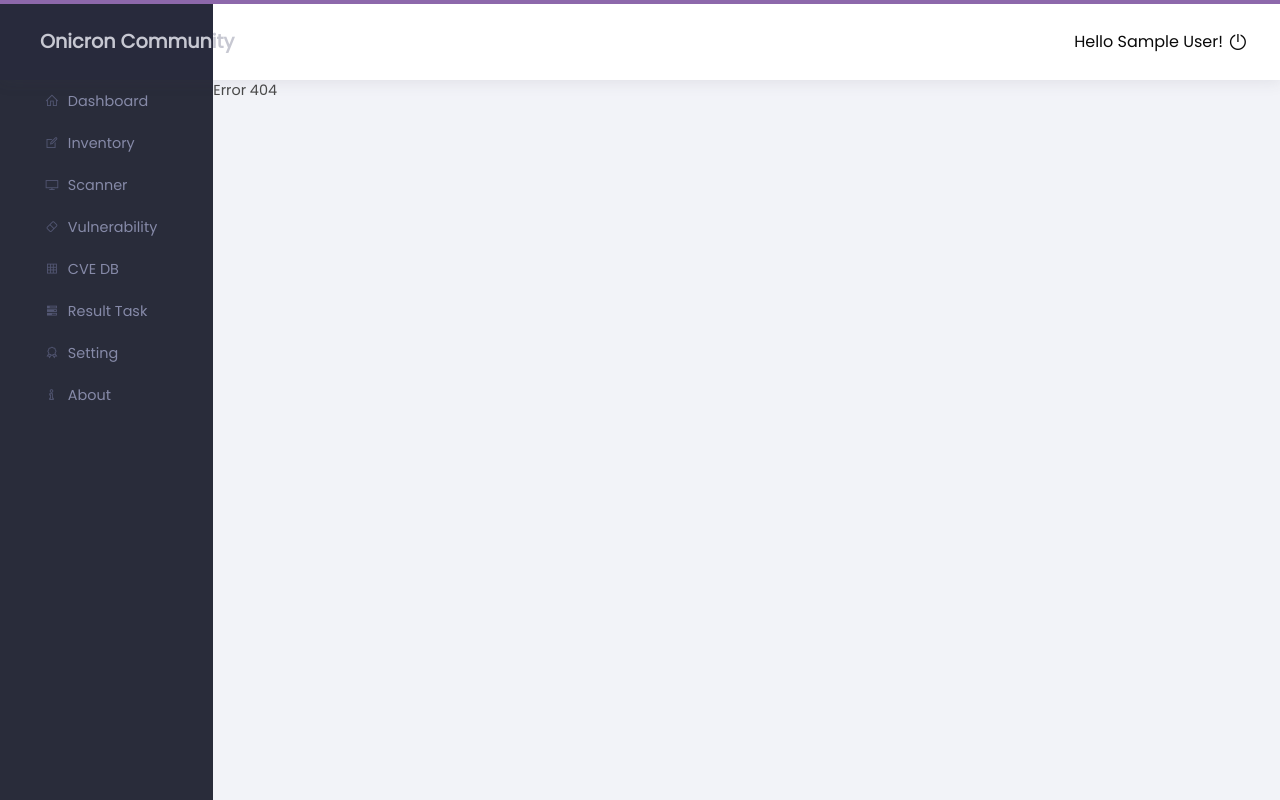
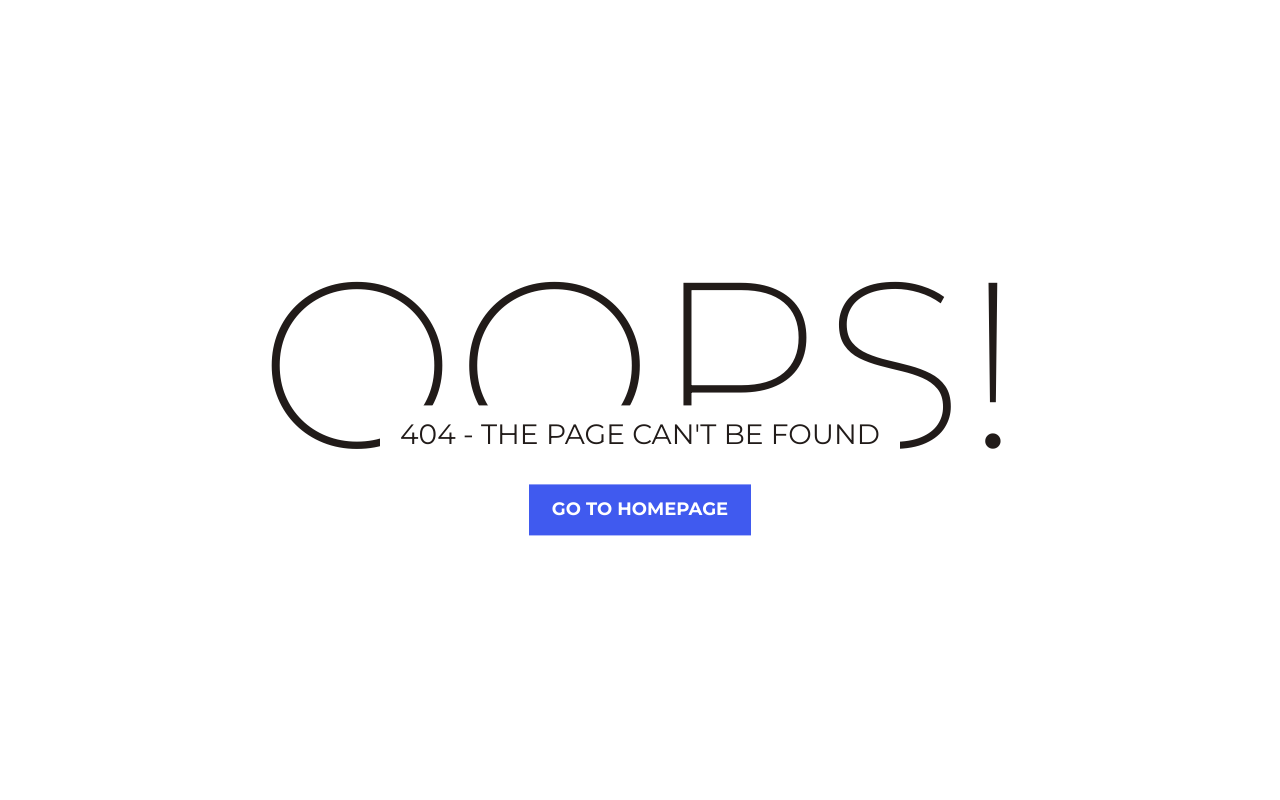
Before and after one commit to crocup/Fenix-VM, a Flask app: page /inventory/delete/ in a window 1280 px wide. Run offline with Flask 2, Linux system fonts and the light colour scheme; a user stored in the database is signed in; tables that the repository leaves empty hold one stand-in row (values such as "Sample post"); some libraries are stand-ins or nearby versions.

Commit message:
add page 404

```diff
--- a/app/main.py
+++ b/app/main.py
@@ -10,7 +10,7 @@ from .result import last_result
 from .cve import find_cve
 from .scanner import Scanner
 
-q = Queue(connection=Redis(), default_timeout=500)
+q = Queue(connection=Redis(), default_timeout=1500)
 main = Blueprint('main', __name__)
 
 
@@ -32,79 +32,73 @@ def about():
     return render_template('about.html', name=current_user.name)
 
 
-@main.route('/setting')
+@main.route('/setting', methods=['GET', 'POST'])
 @login_required
 def setting():
-    config_json_setting = get_config()
-    return render_template('setting.html',
-                           name=current_user.name,
-                           ips=config_json_setting['network']['ip'],
-                           api=config_json_setting['vulners']['api'],
-                           interface=config_json_setting["network"]["interface"],
-                           inventory=config_json_setting['scheduler']['inventory'],
-                           scanner=config_json_setting['scheduler']['scanner'],
-                           cve=config_json_setting['scheduler']['cve']
-                           )
+    if request.method == 'POST':
+        config_json = get_config()
+        ips = request.form.get('text')
+        interface = request.form.get('interface')
+        api_s = request.form.get('api')
+        inventory_p = request.form.get('inventory')
+        scanner_p = request.form.get('scanner')
+        cve_p = request.form.get('cve')
+        config_json['network']['ip'] = ips
+        config_json['network']['interface'] = interface
+        config_json['vulners']['api'] = api_s
+        config_json['scheduler']['inventory'] = inventory_p
+        config_json['scheduler']['scanner'] = scanner_p
+        config_json['scheduler']['cve'] = cve_p
+        with open('app/config.json', 'w') as f:
+            json.dump(config_json, f, indent=4)
+        config_json = get_config()
+        return render_template('setting.html',
+                               name=current_user.name,
+                               ips=config_json['network']['ip'],
+                               api=config_json['vulners']['api'],
+                               interface=config_json["network"]["interface"],
+                               inventory=config_json['scheduler']['inventory'],
+                               scanner=config_json['scheduler']['scanner'],
+                               cve=config_json['scheduler']['cve']
+                               )
+    else:
+        config_json_setting = get_config()
+        return render_template('setting.html',
+                               name=current_user.name,
+                               ips=config_json_setting['network']['ip'],
+                               api=config_json_setting['vulners']['api'],
+                               interface=config_json_setting["network"]["interface"],
+                               inventory=config_json_setting['scheduler']['inventory'],
+                               scanner=config_json_setting['scheduler']['scanner'],
+                               cve=config_json_setting['scheduler']['cve']
+                               )
 
 
-@main.route('/setting', methods=['POST'])
-@login_required
-def setting_post():
-    config_json = get_config()
-    ips = request.form.get('text')
-    interface = request.form.get('interface')
-    api_s = request.form.get('api')
-    inventory_p = request.form.get('inventory')
-    scanner_p = request.form.get('scanner')
-    cve_p = request.form.get('cve')
-    config_json['network']['ip'] = ips
-    config_json['network']['interface'] = interface
-    config_json['vulners']['api'] = api_s
-    config_json['scheduler']['inventory'] = inventory_p
-    config_json['scheduler']['scanner'] = scanner_p
-    config_json['scheduler']['cve'] = cve_p
-    with open('app/config.json', 'w') as f:
-        json.dump(config_json, f, indent=4)
-    config_json = get_config()
-    return render_template('setting.html',
-                           name=current_user.name,
-                           ips=config_json['network']['ip'],
-                           api=config_json['vulners']['api'],
-                           interface=config_json["network"]["interface"],
-                           inventory=config_json['scheduler']['inventory'],
-                           scanner=config_json['scheduler']['scanner'],
-                           cve=config_json['scheduler']['cve']
-                           )
-
-
-@main.route('/inventory')
+@main.route('/inventory', methods=['GET', 'POST'])
 @login_required
 def inventory():
-    res_uuid = result(last_result())
-    return render_template('inventory.html',
-                           name=current_user.name,
-                           uid=res_uuid,
-                           items=InventoryPost.query.all()
-                           )
-
-
-@main.route('/inventory', methods=['POST'])
-@login_required
-def inventory_post():
-    config_json = get_config()
-    target_mask = config_json["network"]["ip"]
-    traget_interface = config_json["network"]["interface"]
-    inventory_service = Inventory(target=target_mask, interface=traget_interface)
-    results = q.enqueue_call(inventory_service.result_scan, result_ttl=500)
-    # record result.id in table
-    res_id = ResultPost(results.id, 'Inventory', time())
-    db.session.add(res_id)
-    db.session.commit()
-    return render_template('inventory.html',
-                           name=current_user.name,
-                           uid=results.id,
-                           items=InventoryPost.query.all()
-                           )
+    if request.method == 'POST':
+        config_json = get_config()
+        target_mask = config_json["network"]["ip"]
+        traget_interface = config_json["network"]["interface"]
+        inventory_service = Inventory(target=target_mask, interface=traget_interface)
+        results = q.enqueue_call(inventory_service.result_scan, result_ttl=500)
+        # record result.id in table
+        res_id = ResultPost(results.id, 'Inventory', time())
+        db.session.add(res_id)
+        db.session.commit()
+        return render_template('inventory.html',
+                               name=current_user.name,
+                               uid=results.id,
+                               items=InventoryPost.query.all()
+                               )
+    else:
+        res_uuid = result(last_result())
+        return render_template('inventory.html',
+                               name=current_user.name,
+                               uid=res_uuid,
+                               items=InventoryPost.query.all()
+                               )
 
 
 @main.route('/inventory/delete/<ips>')
@@ -155,7 +149,7 @@ def scanner():
             scanner_service = Scanner(host=scanner_host)
         else:
             scanner_service = Scanner(host=target_mask)
-        results = q.enqueue_call(scanner_service.scanner_nmap, result_ttl=500)
+        results = q.enqueue_call(scanner_service.scanner_nmap, result_ttl=1500)
         return render_template('scanner.html',
                                name=current_user.name
                                )
--- /dev/null
+++ b/app/static/css/style.css
@@ -0,0 +1,110 @@
+* {
+  -webkit-box-sizing: border-box;
+          box-sizing: border-box;
+}
+
+body {
+  padding: 0;
+  margin: 0;
+}
+
+#notfound {
+  position: relative;
+  height: 100vh;
+}
+
+#notfound .notfound {
+  position: absolute;
+  left: 50%;
+  top: 50%;
+  -webkit-transform: translate(-50%, -50%);
+      -ms-transform: translate(-50%, -50%);
+          transform: translate(-50%, -50%);
+}
+
+.notfound {
+  max-width: 520px;
+  width: 100%;
+  line-height: 1.4;
+  text-align: center;
+}
+
+.notfound .notfound-404 {
+  position: relative;
+  height: 200px;
+  margin: 0px auto 20px;
+  z-index: -1;
+}
+
+.notfound .notfound-404 h1 {
+  font-family: 'Montserrat', sans-serif;
+  font-size: 236px;
+  font-weight: 200;
+  margin: 0px;
+  color: #211b19;
+  text-transform: uppercase;
+  position: absolute;
+  left: 50%;
+  top: 50%;
+  -webkit-transform: translate(-50%, -50%);
+      -ms-transform: translate(-50%, -50%);
+          transform: translate(-50%, -50%);
+}
+
+.notfound .notfound-404 h2 {
+  font-family: 'Montserrat', sans-serif;
+  font-size: 28px;
+  font-weight: 400;
+  text-transform: uppercase;
+  color: #211b19;
+  background: #fff;
+  padding: 10px 5px;
+  margin: auto;
+  display: inline-block;
+  position: absolute;
+  bottom: 0px;
+  left: 0;
+  right: 0;
+}
+
+.notfound a {
+  font-family: 'Montserrat', sans-serif;
+  display: inline-block;
+  font-weight: 700;
+  text-decoration: none;
+  color: #fff;
+  text-transform: uppercase;
+  padding: 13px 23px;
+  background: #405aef;
+  font-size: 18px;
+  -webkit-transition: 0.2s all;
+  transition: 0.2s all;
+}
+
+.notfound a:hover {
+  color: #405aef;
+  background: #211b19;
+}
+
+@media only screen and (max-width: 767px) {
+  .notfound .notfound-404 h1 {
+    font-size: 148px;
+  }
+}
+
+@media only screen and (max-width: 480px) {
+  .notfound .notfound-404 {
+    height: 148px;
+    margin: 0px auto 10px;
+  }
+  .notfound .notfound-404 h1 {
+    font-size: 86px;
+  }
+  .notfound .notfound-404 h2 {
+    font-size: 16px;
+  }
+  .notfound a {
+    padding: 7px 15px;
+    font-size: 14px;
+  }
+}
--- a/app/templates/404.html
+++ b/app/templates/404.html
@@ -1,5 +1,26 @@
-{% extends "base.html" %}
+<!DOCTYPE html>
+<html lang="en">
+<head>
+	<meta charset="utf-8">
+	<meta http-equiv="X-UA-Compatible" content="IE=edge">
+	<meta name="viewport" content="width=device-width, initial-scale=1">
+	<title>404</title>
+	<link href="https://fonts.googleapis.com/css?family=Montserrat:200,400,700" rel="stylesheet">
+	<link type="text/css" rel="stylesheet" href="static/css/style.css" />
+</head>
 
-{% block content %}
-<h1>Error 404</h1>
-{% endblock %}
+<body>
+
+	<div id="notfound">
+		<div class="notfound">
+			<div class="notfound-404">
+				<h1>Oops!</h1>
+				<h2>404 - The Page can't be found</h2>
+			</div>
+			<a href="{{ url_for('main.dashboard') }}">Go TO Homepage</a>
+		</div>
+	</div>
+
+</body>
+
+</html>
--- a/app/templates/inventory.html
+++ b/app/templates/inventory.html
@@ -13,7 +13,7 @@
         <h4 class="title is-4">Inventory</h4>
         <span class="separator"></span>
                         <form method="POST" action="/inventory">
-                        <button class="button is-success" href="{{ url_for('main.inventory_post') }}">Start</button>
+                        <button class="button is-success" href="{{ url_for('main.inventory') }}">Start</button>
                         </form>
                         <span class="separator"></span>
                         <a class="button is-info" href="{{ url_for('main.inventory') }}">Reload</a>
--- a/app/templates/setting.html
+++ b/app/templates/setting.html
@@ -6,7 +6,7 @@
                     <div class="content-header">
         <h4 class="title is-4">Setting</h4>
         <span class="separator"></span>
-                        <button class="button is-success" href="{{ url_for('main.setting_post') }}">Save</button>
+                        <button class="button is-success" href="{{ url_for('main.setting') }}">Save</button>
                         <span class="separator"></span>
                         <a class="button is-info" href="{{ url_for('main.setting') }}">Reload</a>
                         <span class="separator"></span>
```
Also changed, not shown: app/scanner.py (+30 -0 lines).
